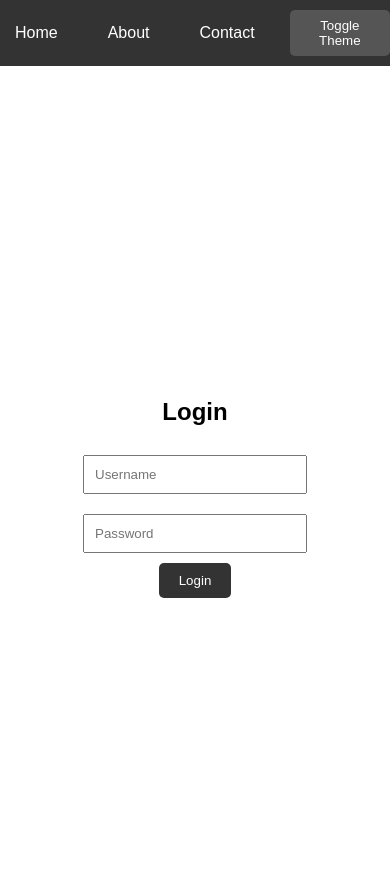
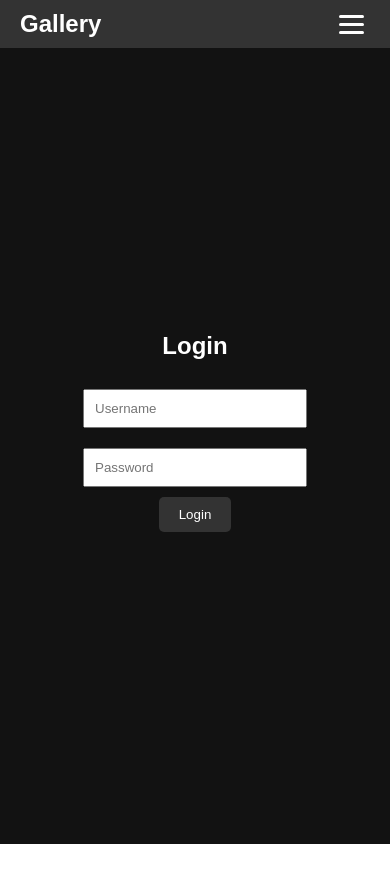
Before and after one commit to Ashok123-verma/V_Arts, a React (Create React App) app: page /login in a window 390 px wide. Shown: the top 882 px of the page. After the commit the page ends 844 px from the top, so only its background shows below. Built offline with nearby package versions, Linux system fonts and the light colour scheme.

Commit message:
updated Responsiveness

```diff
--- a/src/App.js
+++ b/src/App.js
@@ -9,7 +9,7 @@ import "./styles/gallery.css";
 
 function App() {
   const [authenticated, setAuthenticated] = useState(false);
-  const [theme, setTheme] = useState("light");
+  const [theme, setTheme] = useState("dark");
 
   // Check for authentication status in localStorage
   useEffect(() => {
--- a/src/components/navbar.js
+++ b/src/components/navbar.js
@@ -1,42 +1,59 @@
-import React from "react";
+import React, { useState } from "react";
 import { NavLink, useNavigate } from "react-router-dom";
 import "../styles/navbar.css";
 
 function Navbar({ authenticated, toggleTheme, handleLogout }) {
+  const [menuOpen, setMenuOpen] = useState(false);
   const navigate = useNavigate();
 
   const logout = (e) => {
-    e.preventDefault(); // Prevent default link behavior
-    handleLogout(); // Call the logout function passed as a prop
-    navigate("/login"); // Redirect to the login page
+    e.preventDefault();
+    handleLogout();
+    navigate("/login");
+  };
+
+  const toggleMenu = () => {
+    setMenuOpen(!menuOpen); // Toggle menu visibility
+  };
+
+  const closeMenu = () => {
+    setMenuOpen(false); // Close menu on link click
   };
 
   return (
     <nav className="navbar">
-      <ul className="navbar-menu">
+      <div className="navbar-header">
+        <div className="logo">Gallery</div>
+        <button className="hamburger" onClick={toggleMenu} aria-label="Toggle Menu">
+          <span className={`bar ${menuOpen ? "open" : ""}`}></span>
+          <span className={`bar ${menuOpen ? "open" : ""}`}></span>
+          <span className={`bar ${menuOpen ? "open" : ""}`}></span>
+        </button>
+      </div>
+      <ul className={`navbar-menu ${menuOpen ? "show" : ""}`}>
         <li>
-          <NavLink to="/gallery" activeClassName="active-link">
+          <NavLink to="/gallery" activeClassName="active-link" onClick={closeMenu}>
             Home
           </NavLink>
         </li>
         <li>
-          <NavLink to="/about" activeClassName="active-link">
+          <NavLink to="/about" activeClassName="active-link" onClick={closeMenu}>
             About
           </NavLink>
         </li>
         <li>
-          <NavLink to="/contact" activeClassName="active-link">
+          <NavLink to="/contact" activeClassName="active-link" onClick={closeMenu}>
             Contact
           </NavLink>
         </li>
-        <li className="right1">
+        <li>
           <button className="theme-toggle" onClick={toggleTheme}>
             Toggle Theme
           </button>
         </li>
         {authenticated && (
-          <li className="right">
-            <a href="/login" onClick={logout}>
+          <li>
+            <a href="/login" onClick={(e) => { logout(e); closeMenu(); }}>
               Logout
             </a>
           </li>
--- a/src/styles/gallery.css
+++ b/src/styles/gallery.css
@@ -3,6 +3,7 @@
     grid-template-columns: repeat(auto-fit, minmax(150px, 1fr));
     gap: 10px;
     padding: 20px;
+    margin-top: 80px;
   }
 
   .gallery-card img {
--- a/src/styles/navbar.css
+++ b/src/styles/navbar.css
@@ -1,15 +1,65 @@
+/* Navbar styles */
+/* Navbar styles */
 .navbar {
+  background-color: #333;
+  color: white;
+  padding: 10px 20px;
+  position: fixed; /* Changed position to fixed */
+  top: 0; /* Ensure it stays at the top */
+  left: 0;
+  right: 0;
+  z-index: 1000; /* To ensure it stays above other content */
+} /* Added fixed position to make navbar stick to the top */
+
+
+.navbar-header {
   display: flex;
-    justify-content: start;
-    background-color: #333;
-    padding: 10px 0;
+  justify-content: space-between;
+  align-items: center;
+}
+
+/* Logo */
+.logo {
+  font-size: 24px;
+  font-weight: bold;
   color: white;
 }
 
+/* Hamburger menu button */
+.hamburger {
+  display: none;
+  flex-direction: column;
+  gap: 5px;
+  cursor: pointer;
+  background: none;
+  border: none;
+}
+
+.hamburger .bar {
+  width: 25px;
+  height: 3px;
+  background-color: white;
+  border-radius: 5px;
+  transition: all 0.3s ease;
+}
+
+.hamburger .bar.open:nth-child(1) {
+  transform: translateY(8px) rotate(45deg);
+}
+
+.hamburger .bar.open:nth-child(2) {
+  opacity: 0;
+}
+
+.hamburger .bar.open:nth-child(3) {
+  transform: translateY(-8px) rotate(-45deg);
+}
+
+/* Navbar menu styles */
 .navbar-menu {
   display: flex;
+  list-style: none;
   gap: 20px;
-    list-style: none;
   margin: 0;
   padding: 0;
 }
@@ -44,7 +94,30 @@
   background-color: #777;
 }
 
-.right{
-  margin: auto;
+/* Responsive styles */
+@media (max-width: 768px) {
+  .hamburger {
+    display: flex;
+  }
+
+  .navbar-menu {
+    display: none;
+    flex-direction: column;
+    background-color: #333;
+    position: absolute;
+    top: 50px;
+    left: 0;
     right: 0;
+    padding: 10px;
+    border-radius: 8px;
   }
+
+  .navbar-menu.show {
+    display: flex;
+  }
+
+  .navbar-menu li {
+    text-align: center;
+    margin: 10px 0;
+  }
+}
```
Also changed, not shown: src/components/hello.js (deleted), src/styles/lightbox.css (line endings or trailing spaces). Lines whose indentation alone changed are shown as unchanged.
